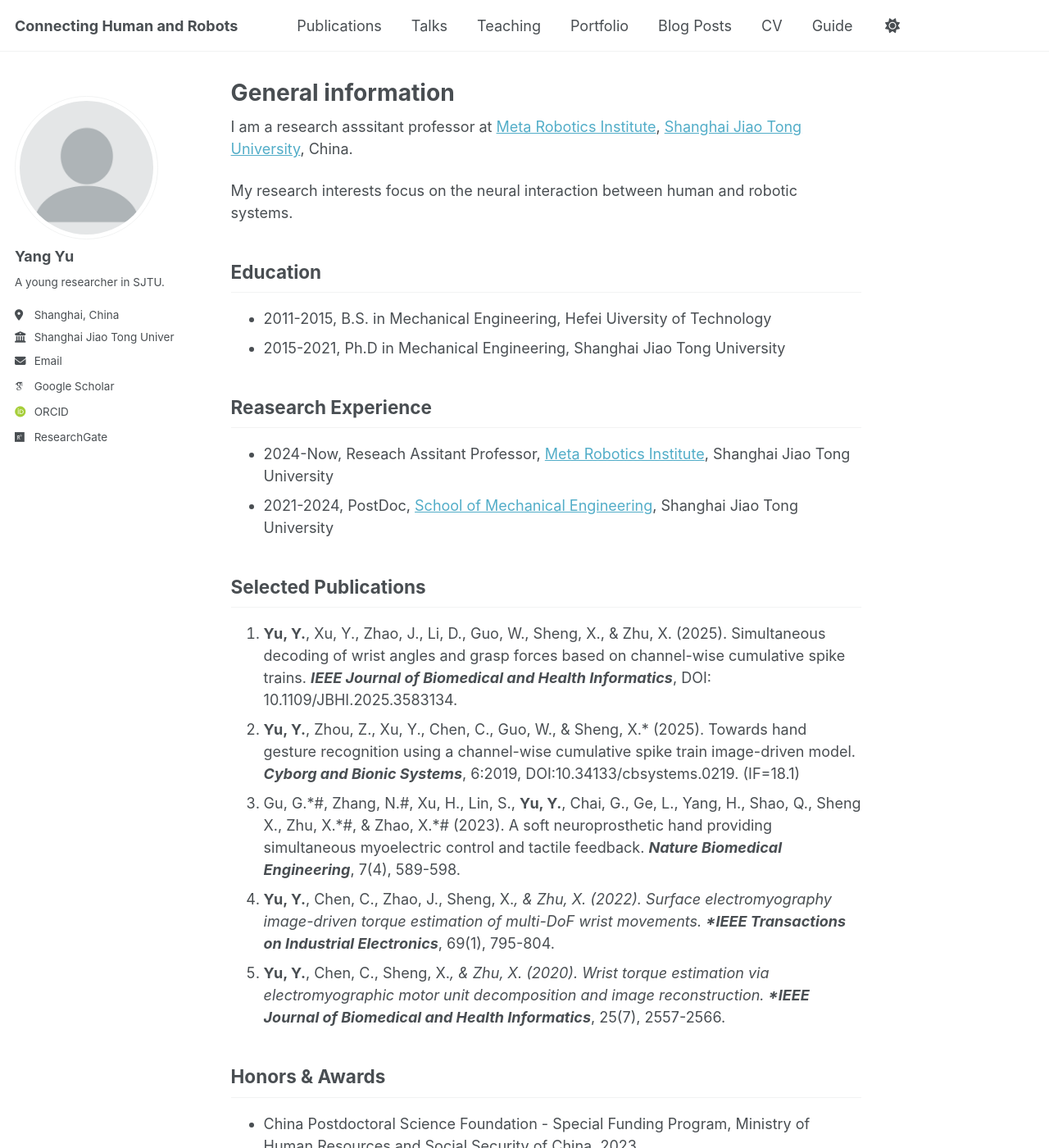
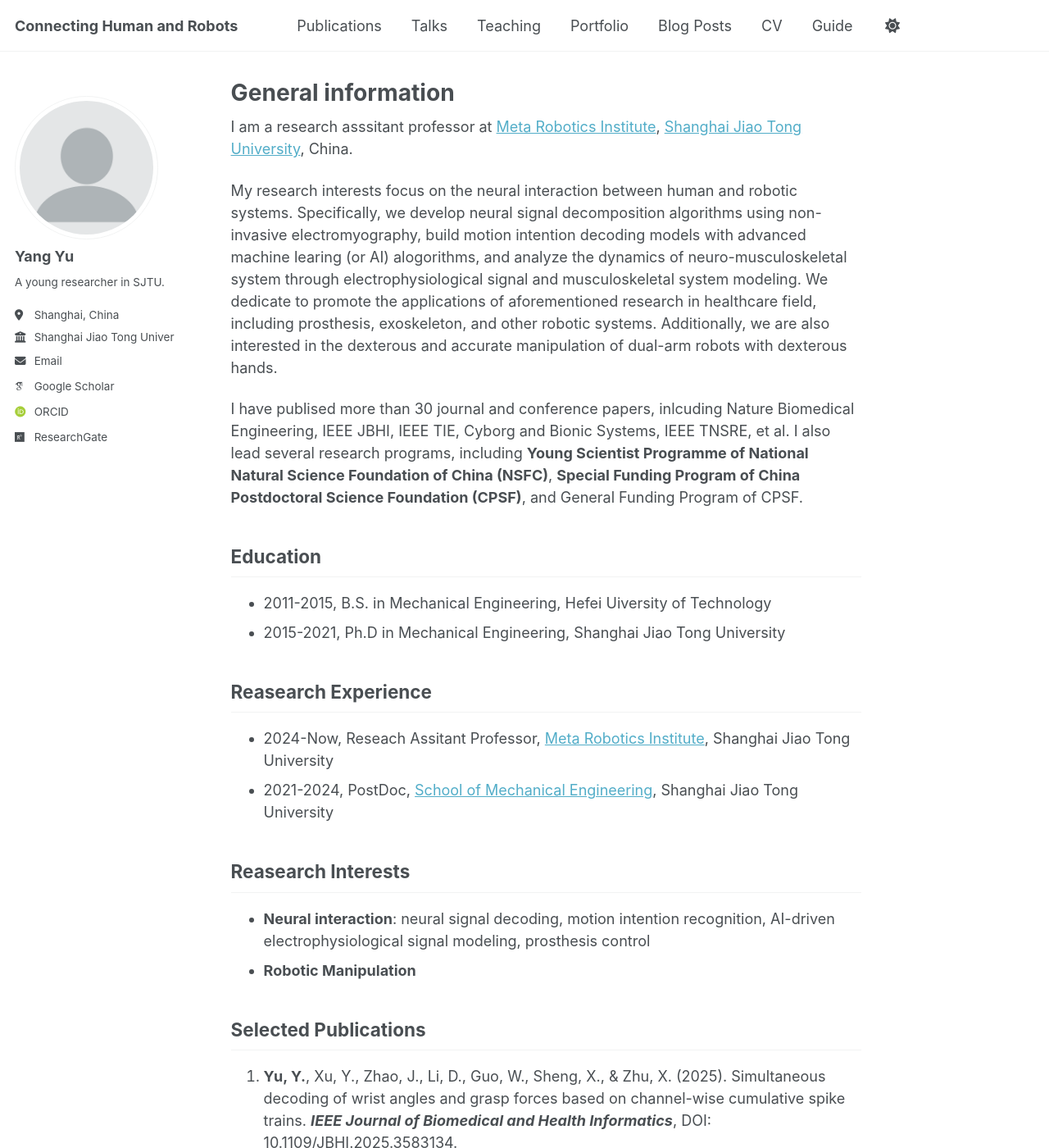
Before and after one commit to Yu-SJTUMRI/Yu-SJTUMRI.github.io, a Jekyll site: the page built from _pages/about.md, in a window 1280 px wide and 1400 px high. Shown: the whole window at 82% size. Built offline with Jekyll 4.4.1, drawn with Linux system fonts in a browser that asks for light colours; some web fonts are replaced; a script that is not in the unit is left out.

Commit message:
Update about.md

```diff
--- a/_pages/about.md
+++ b/_pages/about.md
@@ -8,7 +8,9 @@ redirect_from:
 ---
 I am a research asssitant professor at [Meta Robotics Institute](https://mri.sjtu.edu.cn/), [Shanghai Jiao Tong University](https://www.sjtu.edu.cn/), China.
 
-My research interests focus on the neural interaction between human and robotic systems.
+My research interests focus on the neural interaction between human and robotic systems. Specifically, we develop neural signal decomposition algorithms using non-invasive electromyography, build motion intention decoding models with advanced machine learing (or AI) alogorithms, and analyze the dynamics of neuro-musculoskeletal system through electrophysiological signal and musculoskeletal system modeling. We dedicate to promote the applications of aforementioned research in healthcare field, including prosthesis, exoskeleton, and other robotic systems. Additionally, we are also interested in the dexterous and accurate manipulation of dual-arm robots with dexterous hands.
+
+I have publised more than 30 journal and conference papers, inlcuding Nature Biomedical Engineering, IEEE JBHI, IEEE TIE, Cyborg and Bionic Systems, IEEE TNSRE, et al. I also lead several research programs, including **Young Scientist Programme of National Natural Science Foundation of China (NSFC)**, **Special Funding Program of China Postdoctoral Science Foundation (CPSF)**, and General Funding Program of CPSF.
 
 Education
 ------
@@ -19,6 +21,11 @@ Reasearch Experience
 ------
 - 2024-Now, Reseach Assitant Professor, [Meta Robotics Institute](https://mri.sjtu.edu.cn/), Shanghai Jiao Tong University
 - 2021-2024, PostDoc, [School of Mechanical Engineering](https://me.sjtu.edu.cn/), Shanghai Jiao Tong University
+
+Reasearch Interests
+------
+- **Neural interaction**: neural signal decoding, motion intention recognition, AI-driven electrophysiological signal modeling, prosthesis control
+- **Robotic Manipulation**
 
 Selected Publications
 ------
```
